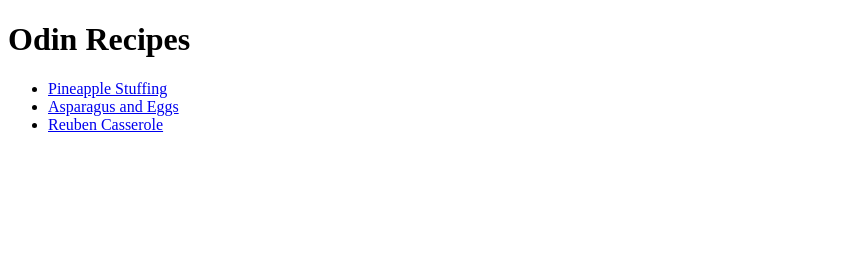
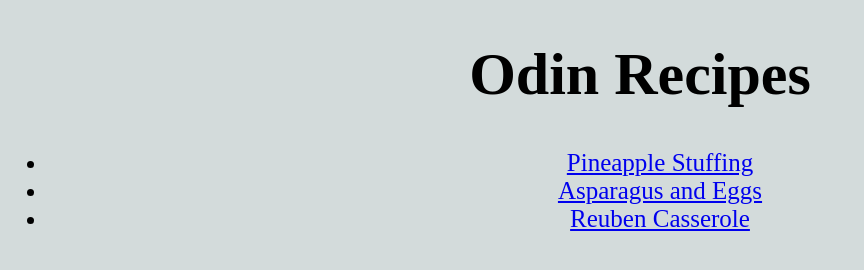
Before and after one commit to XoXolx/odin-recipes2, a plain HTML site: page index.html in a window 1280 px wide. Shown: the whole page, without its empty margins (0-864 px from the left). Drawn offline with Linux system fonts and the light colour scheme.

Commit message:
ajout du ficher style.css et modification des  de la  page index.html. h1 centrer et police revu

```diff
--- a/index.html
+++ b/index.html
@@ -3,7 +3,8 @@
 <head>
     <meta charset="UTF-8">
     <meta name="viewport" content="width=device-width, initial-scale=1.0">
-    <title>Document</title>
+    <link rel="stylesheet" href="style.css">
+    <title>Recipes</title>
 </head>
 <body>
     <h1>Odin Recipes</h1>
--- /dev/null
+++ b/style.css
@@ -0,0 +1,14 @@
+* {
+    background-color: rgb(211, 219, 219);
+}
+
+h1 {
+    font-family: "Times New Roman", Times, serif;
+    font-size: 60px;
+    text-align: center;
+}
+
+ul{
+    font-size: 25px;
+    text-align: center;
+}
```
Also changed, not shown: 1 other file.
